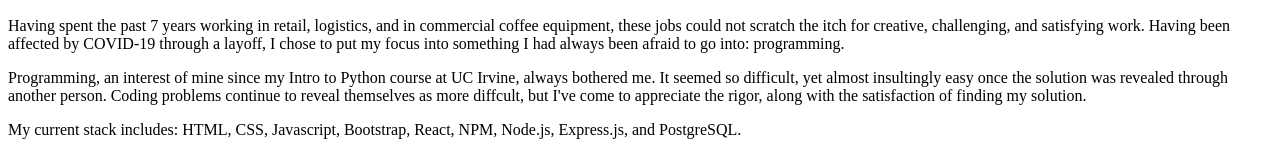
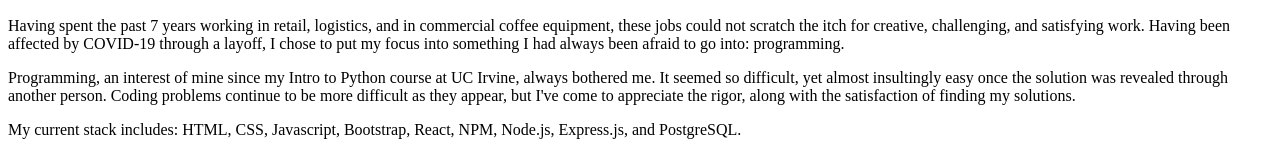
Before and after one commit to justin-rim/MyPortfolio, a website: page src/template.html in a window 1280 px wide. Shown: the part 525-681 px from the top of the page. Drawn offline with nearby package versions, Linux system fonts and the light colour scheme.

Commit message:
changed about me

```diff
--- a/src/template.html
+++ b/src/template.html
@@ -80,7 +80,7 @@
                 Having spent the past 7 years working in retail, logistics, and in commercial coffee equipment, these jobs could not scratch the itch for creative, challenging, and satisfying work. Having been affected by COVID-19 through a layoff, I chose to put my focus into something I had always been afraid to go into: programming.
               </p>
               <p class="about-wrapper__info-text">
-                Programming, an interest of mine since my Intro to Python course at UC Irvine, always bothered me. It seemed so difficult, yet almost insultingly easy once the solution was revealed through another person. Coding problems continue to reveal themselves as more diffcult, but I've come to appreciate the rigor, along with the satisfaction of finding my solution.
+                Programming, an interest of mine since my Intro to Python course at UC Irvine, always bothered me. It seemed so difficult, yet almost insultingly easy once the solution was revealed through another person. Coding problems continue to be more difficult as they appear, but I've come to appreciate the rigor, along with the satisfaction of finding my solutions.
               </p>
                <p class="about-wrapper__info-text">
                 My current stack includes: HTML, CSS, Javascript, Bootstrap, React, NPM, Node.js, Express.js, and PostgreSQL.
```
